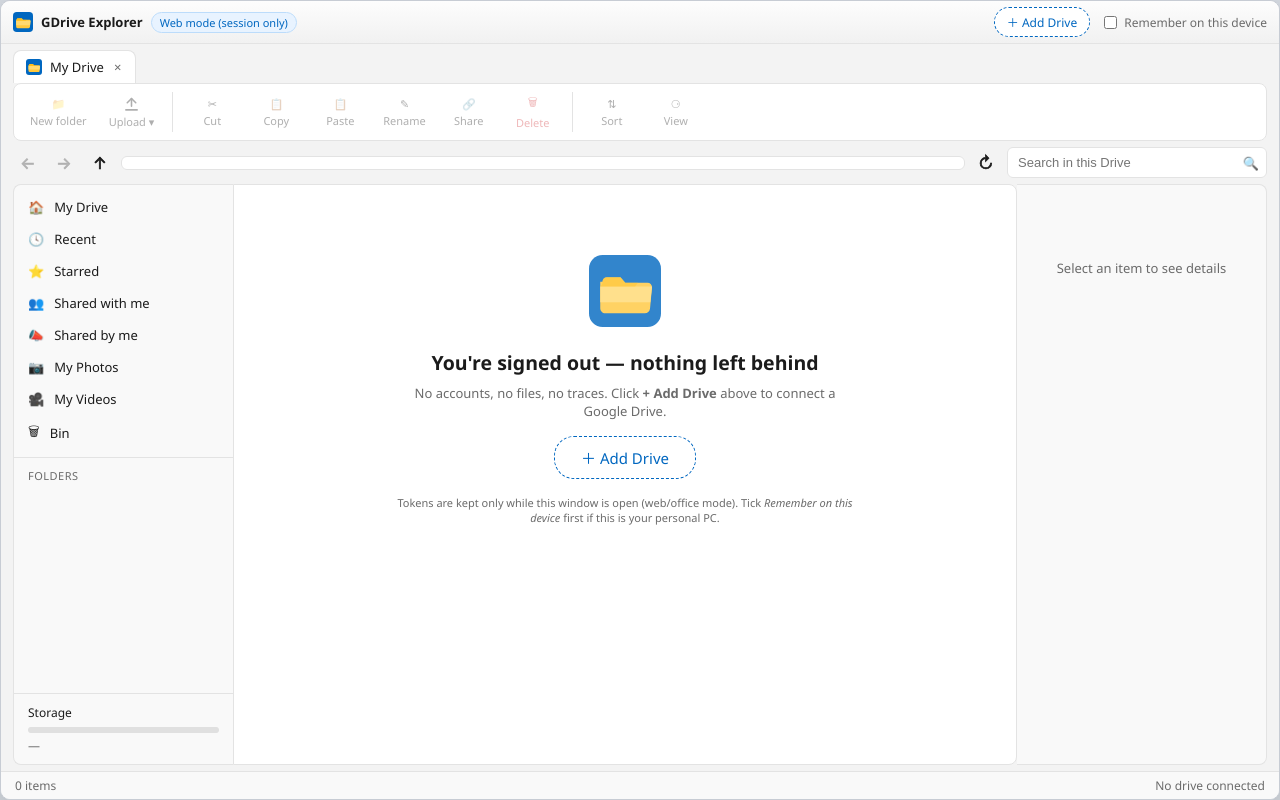
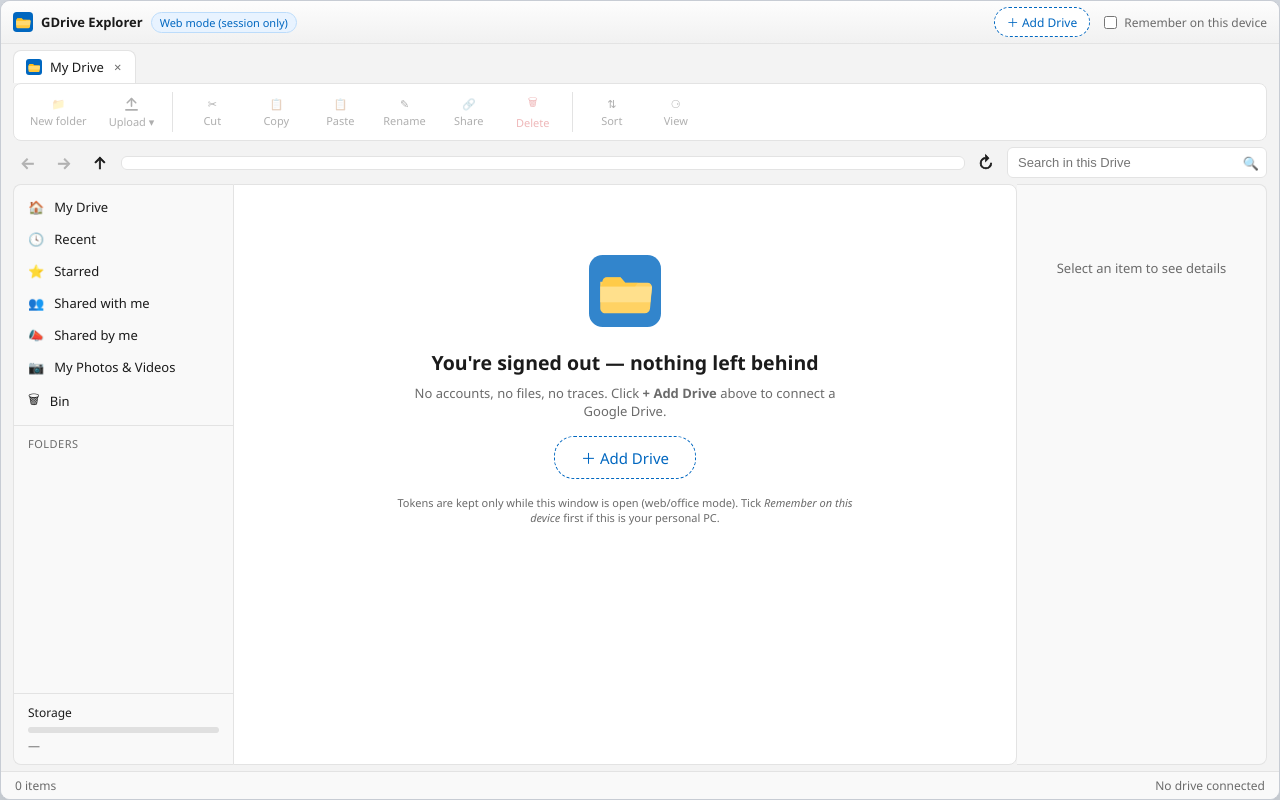
Before and after one commit to agktech/gdrive-explorer, a plain HTML site: page index.html in a window 1280 px wide. Drawn offline with nearby package versions, Linux system fonts and the light colour scheme.

Commit message:
Merged media tab

```diff
--- a/index.html
+++ b/index.html
@@ -89,8 +89,7 @@
         <div class="side-item" data-view="starred">&#11088;<span>Starred</span></div>
         <div class="side-item" data-view="shared">&#128101;<span>Shared with me</span></div>
         <div class="side-item" data-view="sharedbyme">&#128227;<span>Shared by me</span></div>
-        <div class="side-item" data-view="photos">&#128247;<span>My Photos</span></div>
-        <div class="side-item" data-view="videos">&#127909;<span>My Videos</span></div>
+        <div class="side-item" data-view="media">&#128247;<span>My Photos &amp; Videos</span></div>
         <div class="side-item" data-view="trash">&#128465;<span>Bin</span></div>
       </div>
       <div class="side-label">Folders</div>
```
